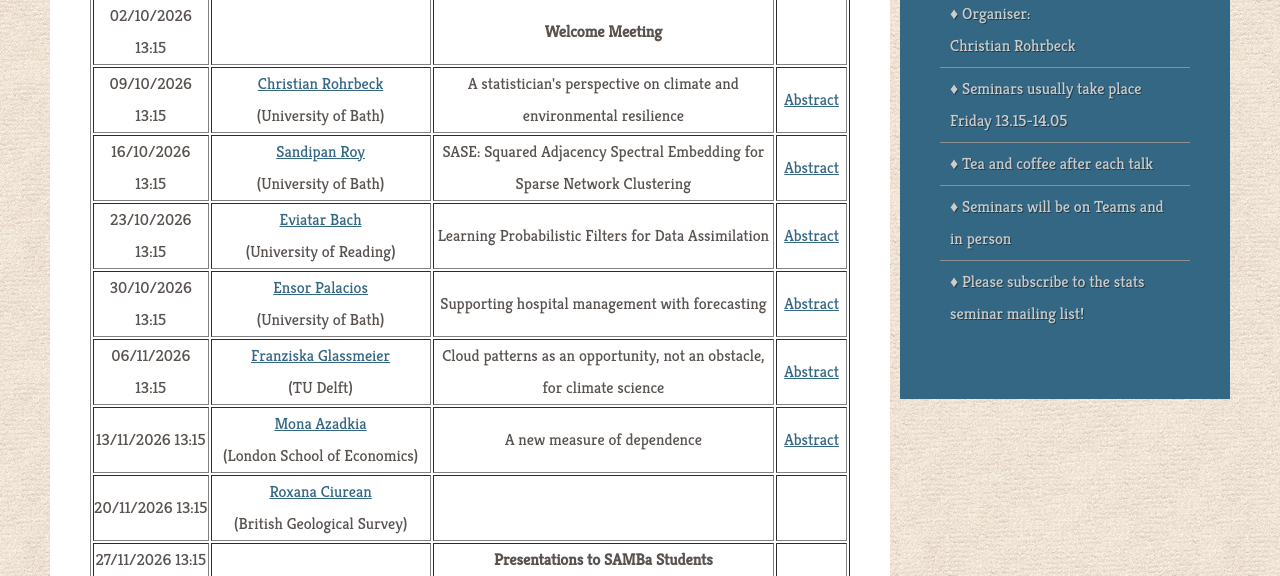
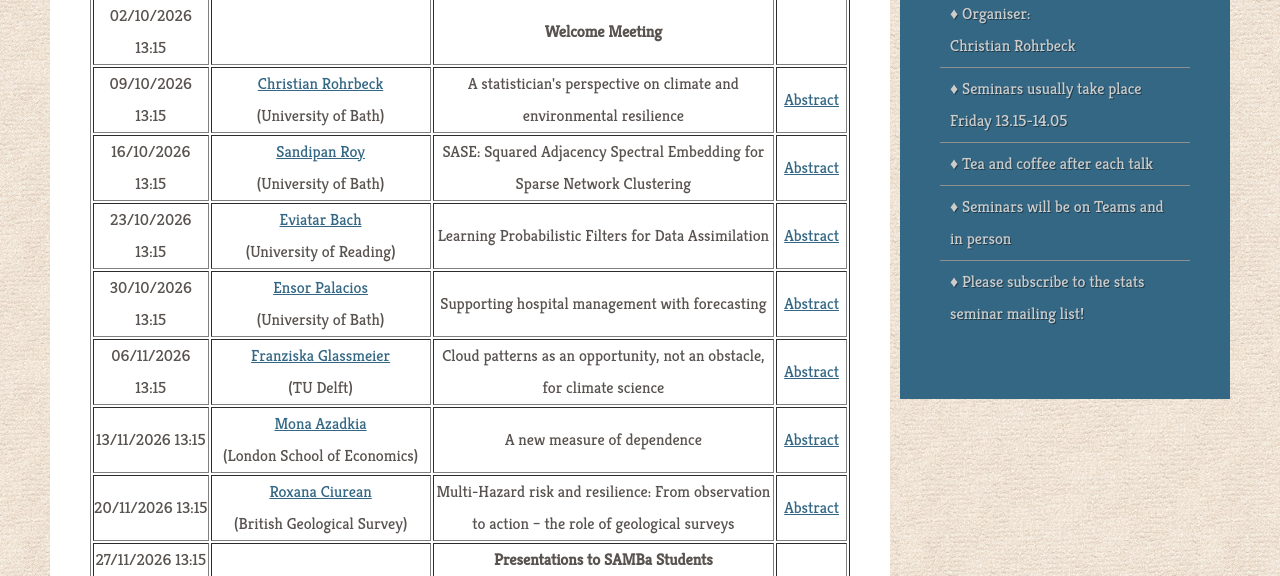
Before and after one commit to cr777-bath/my-website, a plain HTML site: page seminar.html in a window 1280 px wide. Shown: the part 372-948 px from the top of the page. Drawn offline with Linux system fonts and the light colour scheme.

Commit message:
Update seminar.html

```diff
--- a/seminar.html
+++ b/seminar.html
@@ -89,8 +89,8 @@ Released   : 20120710
 <tr>
 <td align="center"> 20/11/2026 13:15 </td>
 <td align="center"> <a href="https://www.bgs.ac.uk/people/roxana-ciurean/"> Roxana Ciurean </a> <br> (British Geological Survey)</td>
-<td align="center"> </td>
-<td align="center"> </td>
+<td align="center"> Multi-Hazard risk and resilience: From observation to action – the role of geological surveys</td>
+<td align="center"> <a href="Abstracts/AbstractCiurean.pdf">Abstract</a></td>
 </tr>
 
 <tr>
```
